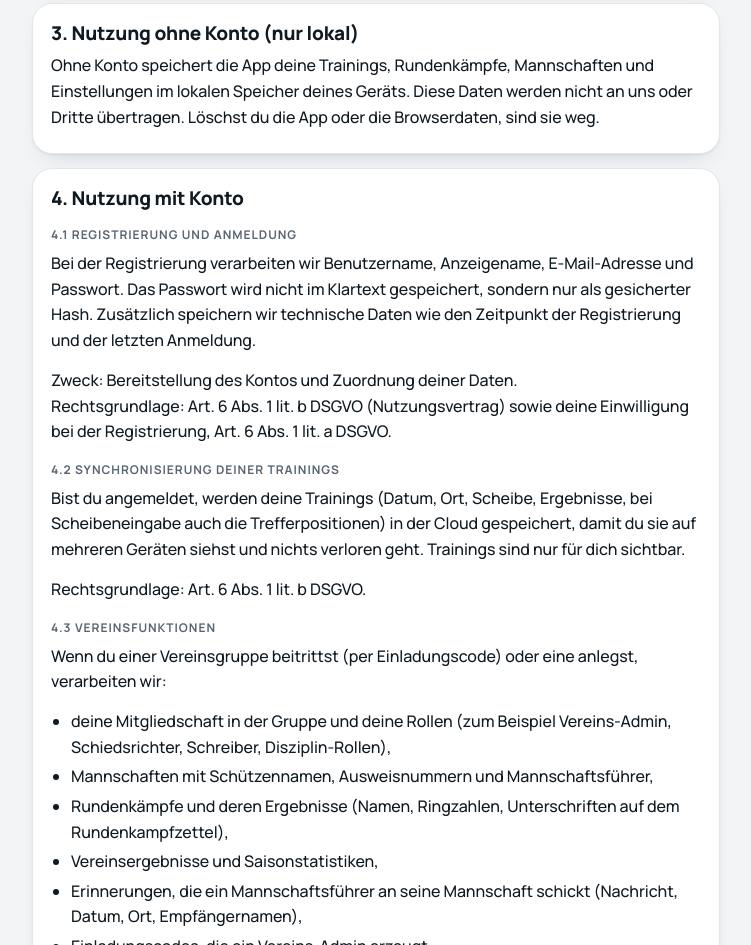
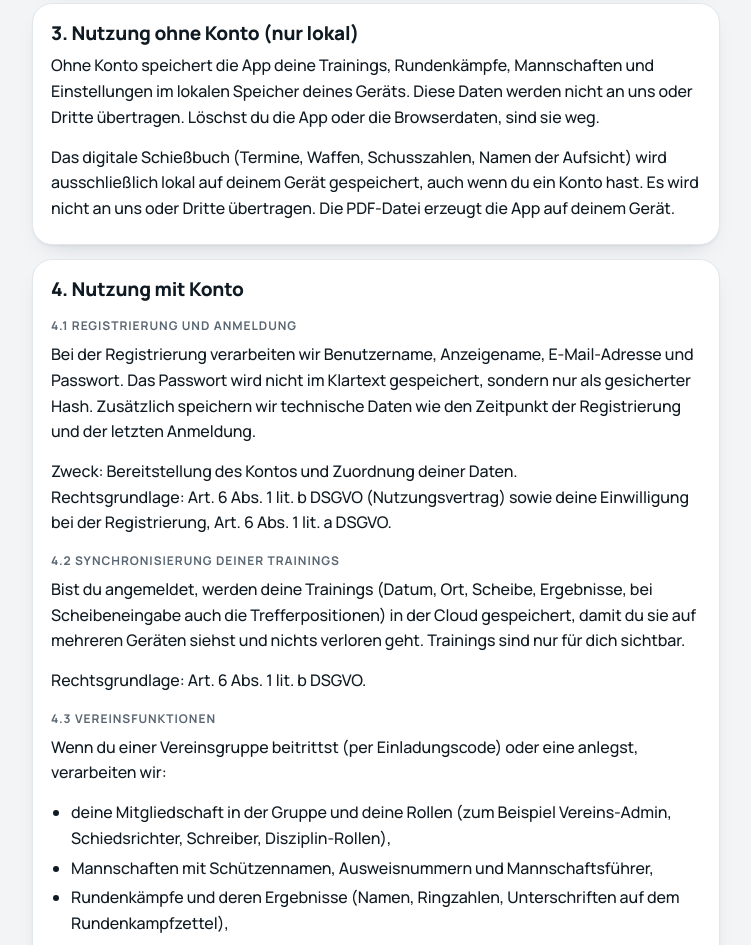
Before and after one commit to schuetzentracker-app/schuetzentracker, a plain HTML site: page datenschutz.html in a window 1280 px wide. Shown: the part 772-1717 px from the top of the page, without its empty margins (264-1015 px from the left). Drawn offline with Linux system fonts and the light colour scheme.

Commit message:
Add files via upload

```diff
--- a/datenschutz.html
+++ b/datenschutz.html
@@ -11,7 +11,7 @@
 <section class="card"><h2>2. Überblick: Was die App macht</h2>
 <p>SchützenTracker ist eine App zum Erfassen von Trainings und Rundenkämpfen im Schießsport (Bogen, Luftgewehr, Sportpistole, Luftpistole). Du kannst die App ohne Konto nutzen. Dann bleiben alle Daten ausschließlich auf deinem Gerät. Mit einem Konto kannst du außerdem Vereinsgruppen beitreten und Daten mit dieser Gruppe teilen. Die Vereinsgruppen legen die Nutzer selbst an. Betreiber der App ist ausschließlich der oben genannte Verantwortliche, ein Sportverein ist nicht beteiligt.</p></section>
 <section class="card"><h2>3. Nutzung ohne Konto (nur lokal)</h2>
-<p>Ohne Konto speichert die App deine Trainings, Rundenkämpfe, Mannschaften und Einstellungen im lokalen Speicher deines Geräts. Diese Daten werden nicht an uns oder Dritte übertragen. Löschst du die App oder die Browserdaten, sind sie weg.</p></section>
+<p>Ohne Konto speichert die App deine Trainings, Rundenkämpfe, Mannschaften und Einstellungen im lokalen Speicher deines Geräts. Diese Daten werden nicht an uns oder Dritte übertragen. Löschst du die App oder die Browserdaten, sind sie weg.</p><p>Das digitale Schießbuch (Termine, Waffen, Schusszahlen, Namen der Aufsicht) wird ausschließlich lokal auf deinem Gerät gespeichert, auch wenn du ein Konto hast. Es wird nicht an uns oder Dritte übertragen. Die PDF-Datei erzeugt die App auf deinem Gerät.</p></section>
 <section class="card"><h2>4. Nutzung mit Konto</h2>
 <h3>4.1 Registrierung und Anmeldung</h3>
 <p>Bei der Registrierung verarbeiten wir Benutzername, Anzeigename, E-Mail-Adresse und Passwort. Das Passwort wird nicht im Klartext gespeichert, sondern nur als gesicherter Hash. Zusätzlich speichern wir technische Daten wie den Zeitpunkt der Registrierung und der letzten Anmeldung.</p>
```
